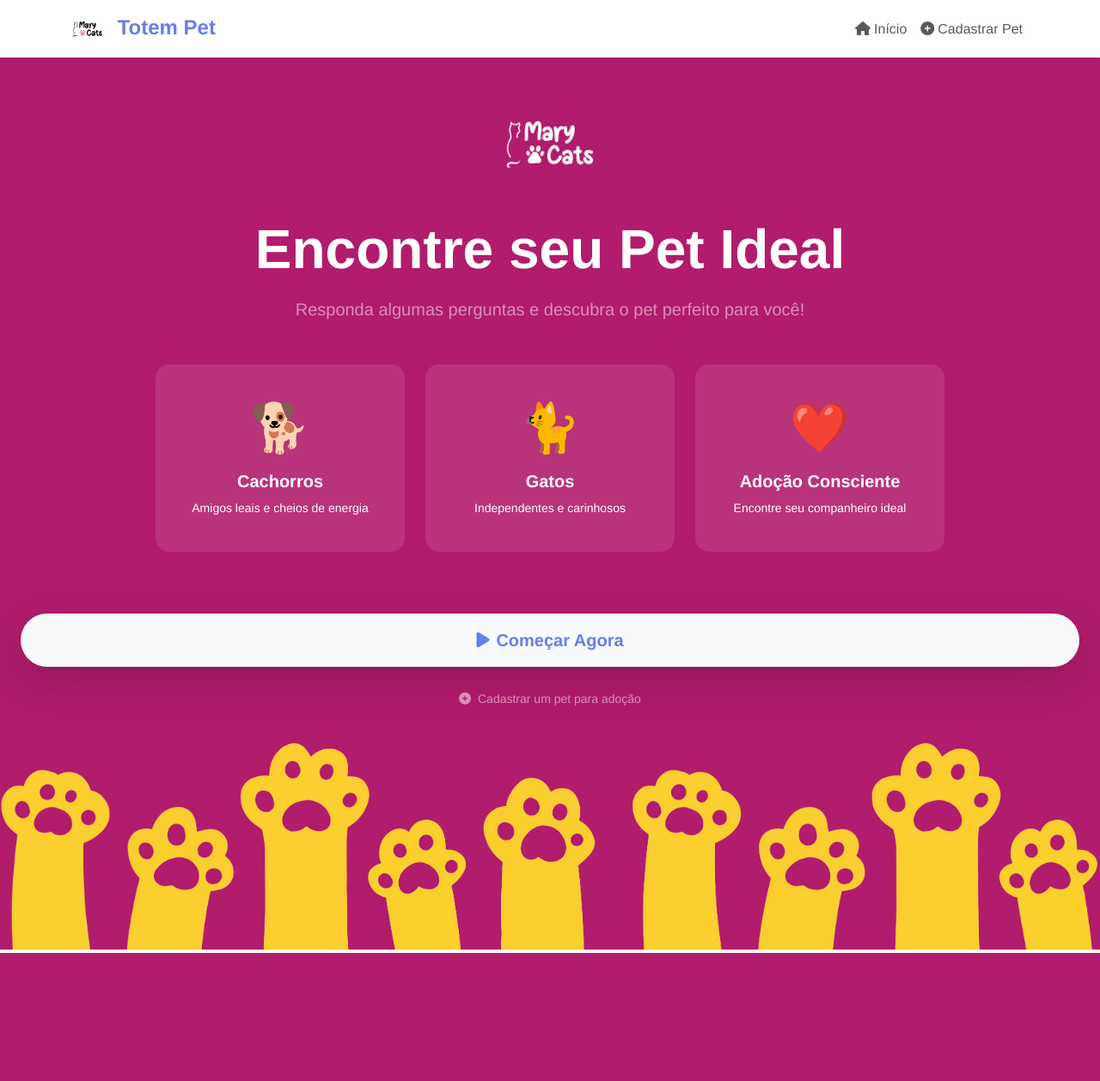
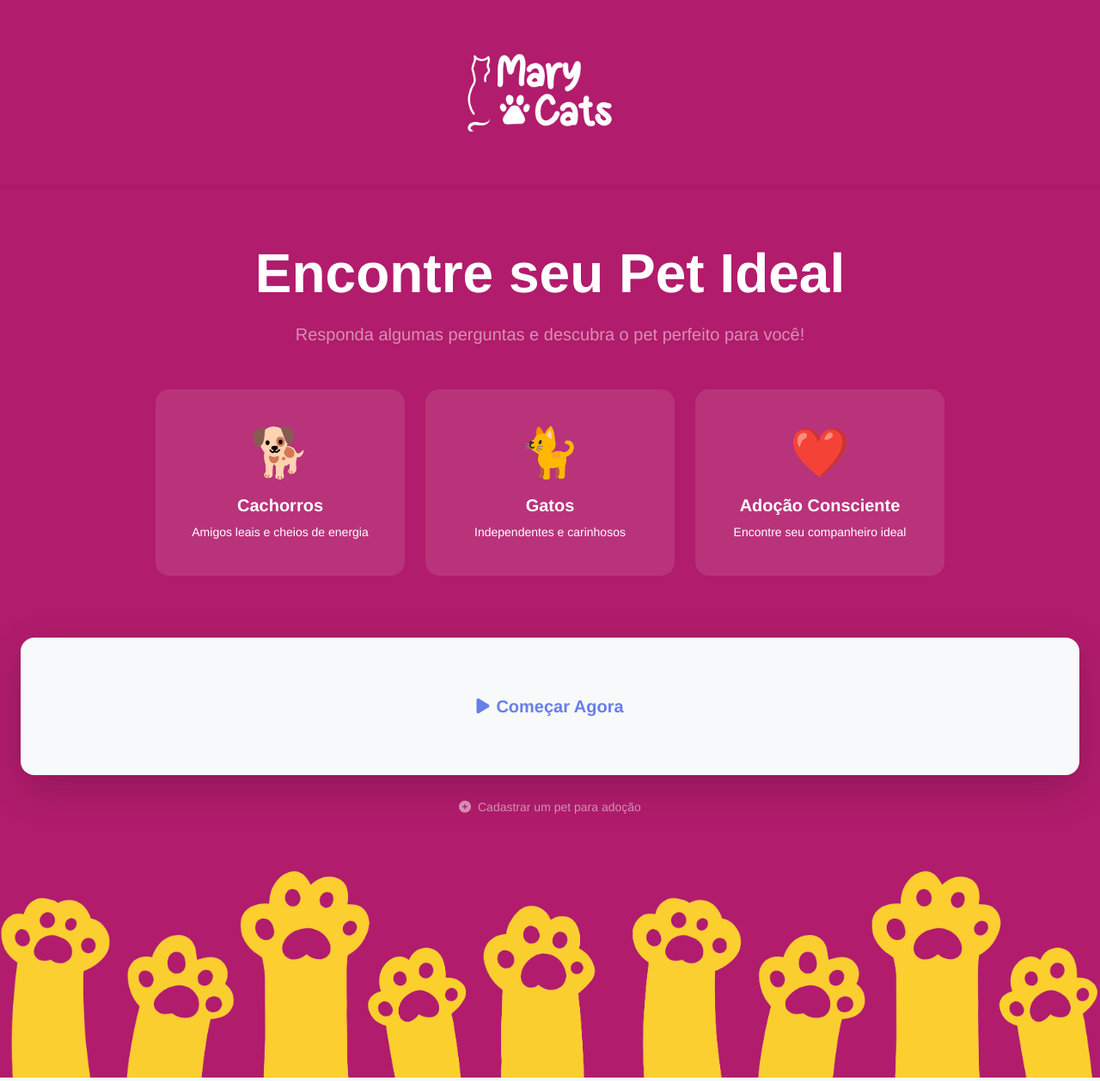
Before and after one commit to marcoantonio567/totem_autoatendimento, a Django app: page / in a window 1280 px wide. Shown: the whole page at 86% size. Before the commit the page ends 1109 px from the top, so only its background shows below. Run offline with Django 5.2, Linux system fonts and the light colour scheme.

Commit message:
Ajuste do tamanho do botão de começar

```diff
--- a/app/templates/comecar.html
+++ b/app/templates/comecar.html
@@ -9,7 +9,6 @@
         <div class="col-12 text-center">
             <!-- Logo e Título -->
             <div class="mb-5">
-                <img src="{% static 'images/MaryCats_Branco.png' %}" alt="Logo" class="img-fluid mb-4 logo-hero">
                 <h1 class="display-3 fw-bold text-white mb-3">Encontre seu Pet Ideal</h1>
                 <p class="lead text-white-50 mb-5">Responda algumas perguntas e descubra o pet perfeito para você!</p>
             </div>
--- a/app/templates/header.html
+++ b/app/templates/header.html
@@ -1,28 +1,12 @@
 {% load static %}
-<nav class="navbar navbar-expand-lg navbar-light bg-white shadow-sm sticky-top">
-    <div class="container">
+<nav class="navbar navbar-expand-lg navbar-light bg-dark-pink shadow-sm sticky-top justify-content-center">
+    <div class="contain er">
         <a class="navbar-brand fw-bold text-primary" href="{% url 'tela_comecar' %}">
-            <img src="{% static 'images/MaryCats.png' %}" alt="Logo" class="me-2 logo">
-            Totem Pet
+            <img src="{% static 'images/MaryCats_Branco.png' %}" alt="Logo" class="me-2 logo">
         </a>
 
         <button class="navbar-toggler" type="button" data-bs-toggle="collapse" data-bs-target="#navbarNav">
             <span class="navbar-toggler-icon"></span>
         </button>
-
-        <div class="collapse navbar-collapse" id="navbarNav">
-            <ul class="navbar-nav ms-auto">
-                <li class="nav-item">
-                    <a class="nav-link fw-medium" href="{% url 'tela_comecar' %}">
-                        <i class="fas fa-home me-1"></i>Início
-                    </a>
-                </li>
-                <li class="nav-item">
-                    <a class="nav-link fw-medium" href="{% url 'cadastrar_pet' %}">
-                        <i class="fas fa-plus-circle me-1"></i>Cadastrar Pet
-                    </a>
-                </li>
-            </ul>
-        </div>
     </div>
 </nav>
--- a/static/css/estilo.css
+++ b/static/css/estilo.css
@@ -10,6 +10,7 @@
     --light-color: #f8f9fa;
     --dark-color: #343a40;
     --marycats-dark-pink: #b11c6c;
+    --marycats-: #b11c6c;
 }
 
 /* Fontes */
@@ -45,7 +46,7 @@ h1, h2, h3, h4, h5, h6 {
 
 /* Botões */
 .btn {
-    border-radius: 2rem;
+    border-radius: 1rem !important;
     font-weight: 600;
     padding: 0.75rem 2rem;
     transition: all 0.3s ease;
@@ -103,7 +104,6 @@ h1, h2, h3, h4, h5, h6 {
 /* Navbar */
 .navbar {
     backdrop-filter: blur(10px);
-    background-color: rgba(255, 255, 255, 0.95) !important;
 }
 
 .navbar-brand {
@@ -219,7 +219,7 @@ footer {
     }
 
     .btn {
-        min-height: 60px;
+        min-height: 160px;
         display: flex;
         align-items: center;
         justify-content: center;
@@ -269,7 +269,7 @@ footer {
 }
 
 .logo {
-    height: 40px;
+    height: 200px;
 }
 
 .cursor-pointer {
```
Also changed, not shown: app/templates/footer.html (line endings or trailing spaces).
